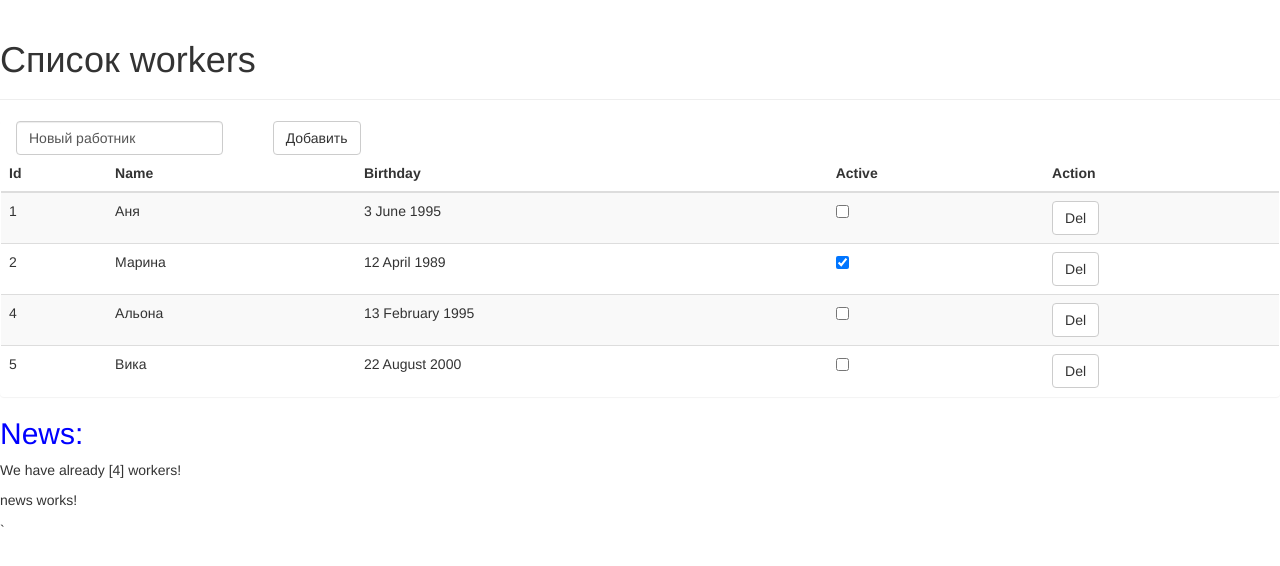
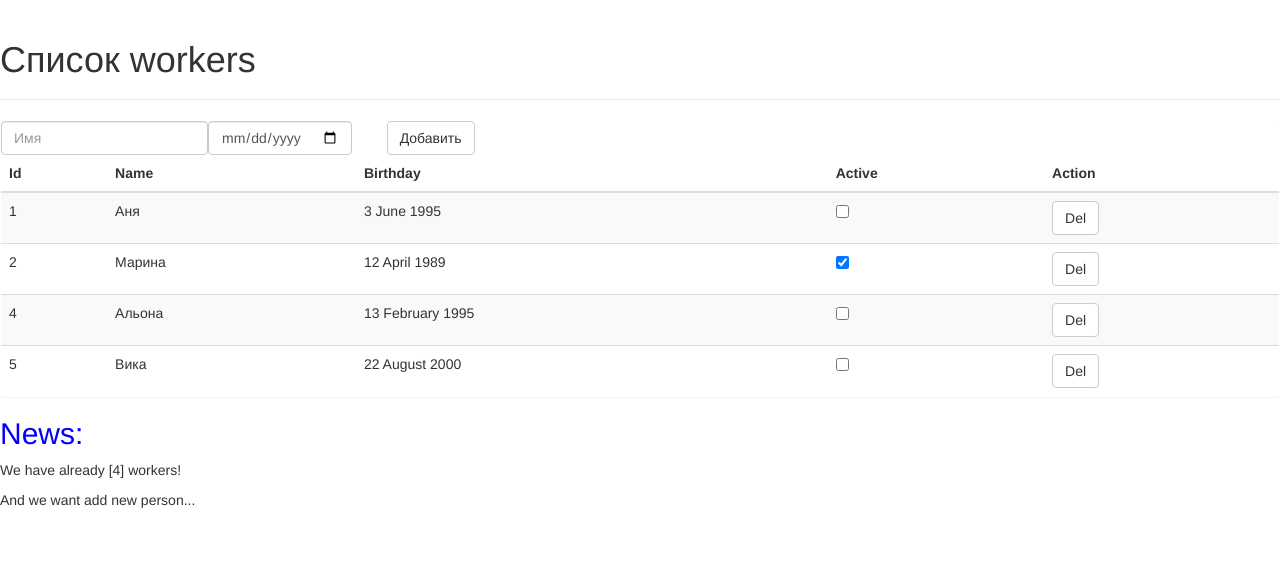
Before and after one commit to Treedo/Workers-in-Angular, an Angular app: page / in a window 1280 px wide. Shown: the top 566 px of the page. Built offline with nearby package versions, Linux system fonts and the light colour scheme.

Commit message:
links between components

```diff
--- a/src/app/app.component.html
+++ b/src/app/app.component.html
@@ -2,18 +2,7 @@
     <h1>Список workers</h1>
 </div>
 <div class="panel">
-    <div class="form-inline">
-        <div class="form-group">
-            <div class="col-md-8">
-                <input class="form-control" [(ngModel)]="name" placeholder="Имя" />
-            </div>
-        </div>
-        <div class="form-group">
-            <div class="col-md-offset-2 col-md-8">
-                <button class="btn btn-default" (click)="addWorker(name, id)">Добавить</button>
-            </div>
-        </div>
-    </div>
+    <app-poster (addWor)="addWorker($event)" (newWorkerName)="nameOfNewWorkersCange($event)"></app-poster>
     <table class="table table-striped">
         <thead>
             <tr>
@@ -29,11 +18,10 @@
                 <td>{{worker.id}}</td>
                 <td>{{worker.name}}</td>
                 <td>{{worker.date | date:'d MMMM y'}}</td>
-                <td><input type="checkbox" [(ngModel)]="worker.active" /></td>
+                <td><input type="checkbox" [ngModel]="worker.active" /></td>
                 <td><button class="btn btn-default" (click)="delWorker(worker)">Del</button></td>
             </tr>
         </tbody>
     </table>
 </div>
-<app-news [amountOfWorkers]="amountOfWorkers"></app-news>
-`
+<app-news [amountOfWorkers]="amountOfWorkers" [name]="nameOfNewWorkers"></app-news>
--- a/src/app/app.component.ts
+++ b/src/app/app.component.ts
@@ -1,4 +1,4 @@
-import { Component } from '@angular/core';
+import { Component, Input } from '@angular/core';
 
 class Worker {
 
@@ -25,7 +25,8 @@ class Worker {
 export class AppComponent {
 
   id: number = 6;
-  name: string = "Новый работник";
+  nameOfNewWorkers: string = "";
+
   title = 'workers';
 
   workers: Worker[] =
@@ -38,11 +39,11 @@ export class AppComponent {
 
     amountOfWorkers: number = this.workers.length ;
 
-  addWorker(name: string, id: number): void {
-    if (name == null || name.trim() == "" || id == null)
+  addWorker(data: any): void {
+    if (data.name == null || data.name.trim() == "" || this.id == null)
       return;
     this.id++;
-    this.workers.push(new Worker(id, name, new Date(), true));
+    this.workers.push(new Worker(this.id, data.name, data.bday, true));
     this.amountOfWorkers = this.workers.length ;
   }
 
@@ -51,4 +52,8 @@ export class AppComponent {
     this.amountOfWorkers = this.workers.length ;
   }
 
+  nameOfNewWorkersCange(name: string): void {
+    this.nameOfNewWorkers = name ;
+  }
+
 }
--- a/src/app/app.module.ts
+++ b/src/app/app.module.ts
@@ -4,11 +4,13 @@ import { FormsModule } from '@angular/forms';
 import { AppRoutingModule } from './app-routing.module';
 import { AppComponent } from './app.component';
 import { NewsComponent } from './news/news.component';
+import { PosterComponent } from './poster/poster.component';
 
 @NgModule({
   declarations: [
     AppComponent,
-    NewsComponent
+    NewsComponent,
+    PosterComponent
   ],
   imports: [
     BrowserModule,
--- a/src/app/news/news.component.html
+++ b/src/app/news/news.component.html
@@ -1,5 +1,5 @@
 <div>
     <h2>News:</h2>
     <p>We have already {{amountOfWorkersText}} workers!</p>
-    <p>news works!</p>
+    <p>And we want add new person{{nameOfNewWorkers}}</p>
 </div>
--- a/src/app/news/news.component.ts
+++ b/src/app/news/news.component.ts
@@ -8,10 +8,20 @@ import { Component, Input} from '@angular/core';
 export class NewsComponent {
 
   amountOfWorkersText: String = "[0]" ;
+  nameOfNewWorkers: String = "..." ;
 
   @Input()
   set amountOfWorkers(val:number) {
     this.amountOfWorkersText = "[" + val + "]" ;
   }
 
+  @Input()
+  set name(val:string) {
+    if (val.trim() == "") {
+      this.nameOfNewWorkers = "...";
+    } else {
+      this.nameOfNewWorkers = " " + val.trim() + "!";
+    }
+  }
+
 }
--- /dev/null
+++ b/src/app/poster/poster.component.html
@@ -0,0 +1,13 @@
+<div class="form-inline">
+    <div class="form-group">
+        <div class="row-md-8">
+            <input class="form-control" [(ngModel)]="name" placeholder="Имя" />
+            <input class="form-control" type="date" [(ngModel)]="bday">
+        </div>
+    </div>
+    <div class="form-group">
+        <div class="col-md-offset-2 col-md-8">
+            <button class="btn btn-default" (click)="addWorker(_name, bday)">Добавить</button>
+        </div>
+    </div>
+</div>
--- /dev/null
+++ b/src/app/poster/poster.component.ts
@@ -0,0 +1,26 @@
+import { Component, EventEmitter, Input, Output } from '@angular/core';
+
+
+@Component({
+  selector: 'app-poster',
+  templateUrl: './poster.component.html',
+  styleUrls: ['./poster.component.css']
+})
+export class PosterComponent {
+
+  _name: string = "";
+  bday: Date = new Date() ;
+
+  @Output() addWor = new EventEmitter();
+  @Output() newWorkerName = new EventEmitter();
+
+  addWorker(name: string, bday: Date): void {
+    this.addWor.emit({name: name, bday: bday});
+  }
+
+  set name(val:string) {
+    this._name = val;
+    this.newWorkerName.emit(val);
+  }
+
+}
```
Also changed, not shown: src/app/poster/poster.component.css (added), 1 other file (tests, documents, lock files or other folders).
